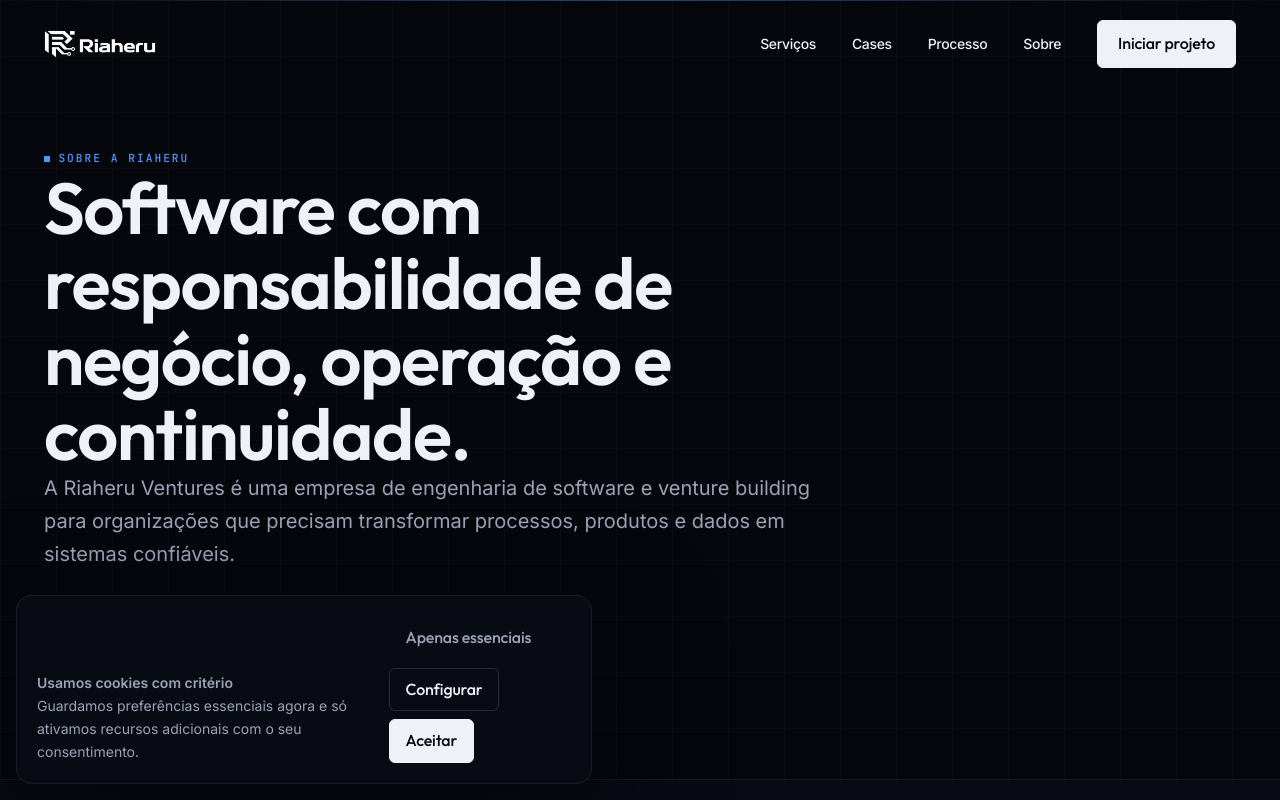
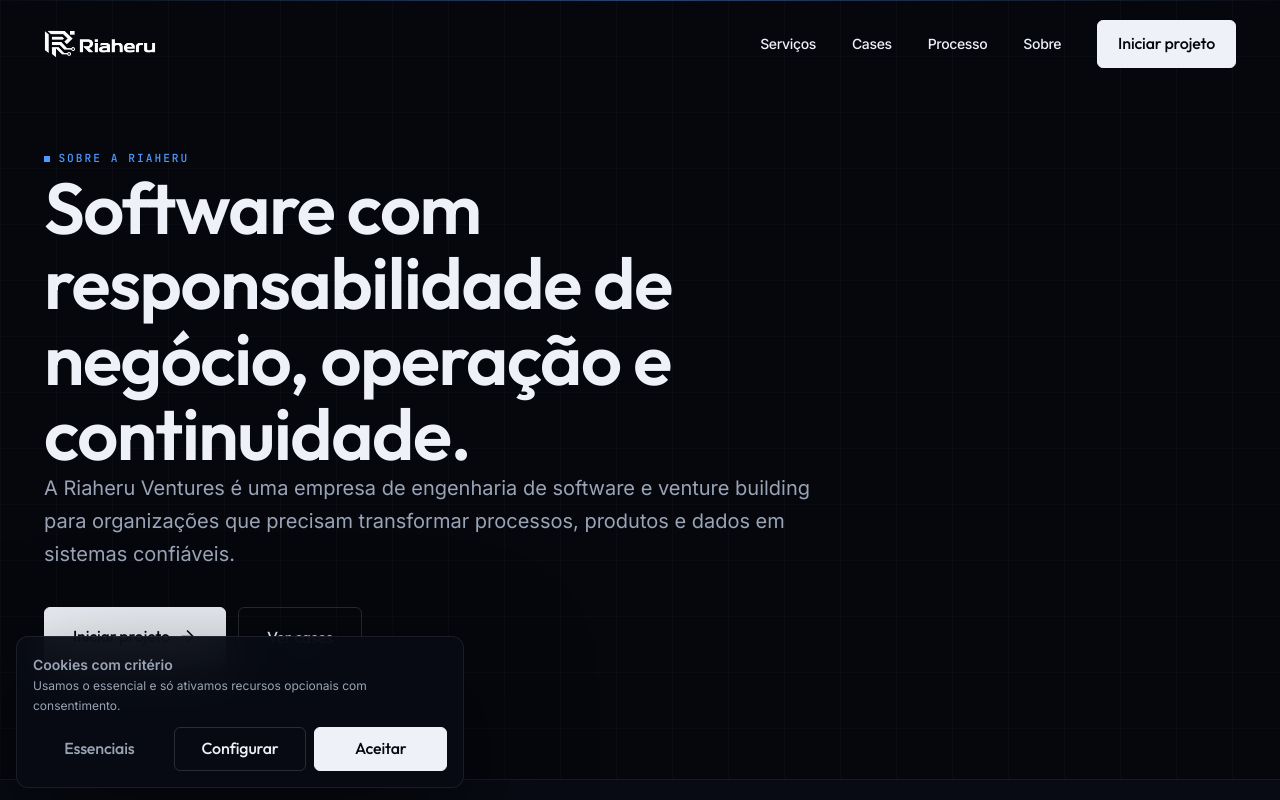
Before and after one commit to megatsunaade-debug/Riaheru-Ventures, a React (Vite) app: page /sobre in a window 1280 px wide. Shown: the top 800 px of the page. Built offline with nearby package versions, Linux system fonts and the light colour scheme.

Commit message:
Fix v0 redesign build and cookie banner

```diff
--- a/src/components/CookieConsent/CookieConsent.tsx
+++ b/src/components/CookieConsent/CookieConsent.tsx
@@ -24,35 +24,35 @@
                         initial={{ y: 50, opacity: 0 }}
                         animate={{ y: 0, opacity: 1 }}
                         exit={{ y: 50, opacity: 0 }}
-                        className="fixed inset-x-4 bottom-4 z-[200] md:left-4 md:right-auto md:max-w-xl"
+                        className="fixed inset-x-3 bottom-3 z-[200] sm:inset-x-auto sm:left-4 sm:max-w-md"
                     >
-                        <div className="rounded-2xl border border-[var(--border)] bg-[var(--bg-2)] p-5 shadow-[var(--shadow-lg)] backdrop-blur-xl">
-                            <div className="flex flex-col gap-4 md:flex-row md:items-end md:justify-between">
-                                <div className="max-w-md">
-                                    <p className="text-sm font-semibold text-[var(--text)]">Usamos cookies com critério</p>
-                                    <p className="mt-2 text-sm leading-relaxed text-[var(--text-muted)]">
-                                        Guardamos preferências essenciais agora e só ativamos recursos adicionais com o seu consentimento.
+                        <div className="rounded-xl border border-[var(--border)] bg-[color:rgba(8,11,20,0.94)] p-4 shadow-[var(--shadow-lg)] backdrop-blur-xl">
+                            <div className="grid gap-3">
+                                <div>
+                                    <p className="text-sm font-semibold leading-tight text-[var(--text)]">Cookies com critério</p>
+                                    <p className="mt-1.5 text-xs leading-relaxed text-[var(--text-muted)]">
+                                        Usamos o essencial e só ativamos recursos opcionais com consentimento.
                                     </p>
                                 </div>
-                                <div className="flex flex-wrap gap-2">
+                                <div className="grid grid-cols-3 gap-2">
                                     <button
                                         data-testid="reject-non-essential"
                                         onClick={rejectNonEssential}
-                                        className="btn btn-ghost min-h-10 px-4 py-2 text-xs"
+                                        className="btn btn-ghost min-h-9 px-2 py-2 text-[0.68rem] sm:px-3 sm:text-xs"
                                     >
-                                        Apenas essenciais
+                                        Essenciais
                                     </button>
                                     <button
                                         data-testid="customize-cookies"
                                         onClick={openSettings}
-                                        className="btn btn-outline min-h-10 px-4 py-2 text-xs"
+                                        className="btn btn-outline min-h-9 px-2 py-2 text-[0.68rem] sm:px-3 sm:text-xs"
                                     >
                                         Configurar
                                     </button>
                                     <button
                                         data-testid="accept-all-cookies"
                                         onClick={acceptAll}
-                                        className="btn btn-primary min-h-10 px-4 py-2 text-xs"
+                                        className="btn btn-primary min-h-9 px-2 py-2 text-[0.68rem] sm:px-3 sm:text-xs"
                                     >
                                         Aceitar
                                     </button>
--- a/src/components/ui/SectionTitle.tsx
+++ b/src/components/ui/SectionTitle.tsx
@@ -7,6 +7,7 @@
     title: ReactNode;
     description?: string;
     align?: 'left' | 'center';
+    dark?: boolean;
 }
 
 export function SectionTitle({
@@ -14,8 +15,11 @@
     title,
     description,
     align = 'left',
+    dark = false,
 }: SectionTitleProps) {
     const alignClass = align === 'center' ? 'items-center text-center' : 'items-start text-left';
+    const titleClass = dark ? 'text-white' : 'text-[var(--text)]';
+    const descriptionClass = dark ? 'text-white/60' : 'text-[var(--text-muted)]';
 
     return (
         <m.div
@@ -30,11 +34,11 @@
                     {tag}
                 </span>
             )}
-            <h2 className="max-w-3xl text-pretty text-3xl font-semibold tracking-tight text-[var(--text)] md:text-4xl lg:text-5xl">
+            <h2 className={`max-w-3xl text-pretty text-3xl font-semibold tracking-tight md:text-4xl lg:text-5xl ${titleClass}`}>
                 {title}
             </h2>
             {description && (
-                <p className="max-w-3xl text-lg leading-relaxed text-[var(--text-muted)] md:text-xl">
+                <p className={`max-w-3xl text-lg leading-relaxed md:text-xl ${descriptionClass}`}>
                     {description}
                 </p>
             )}
```
